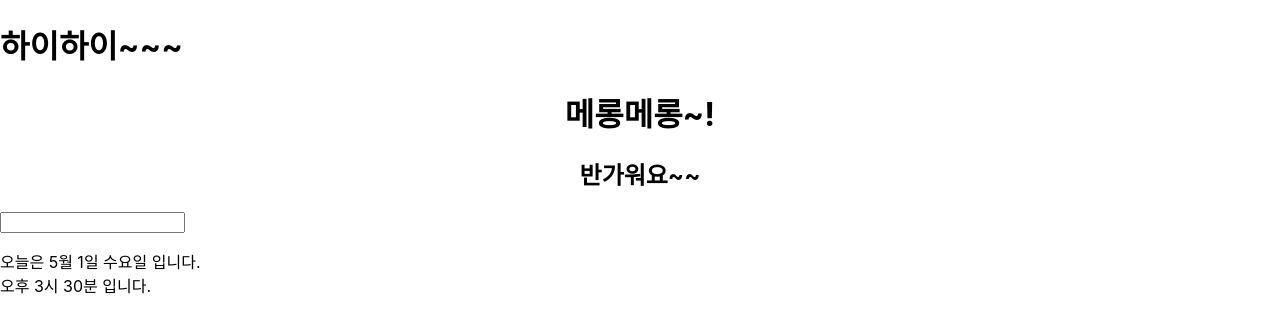
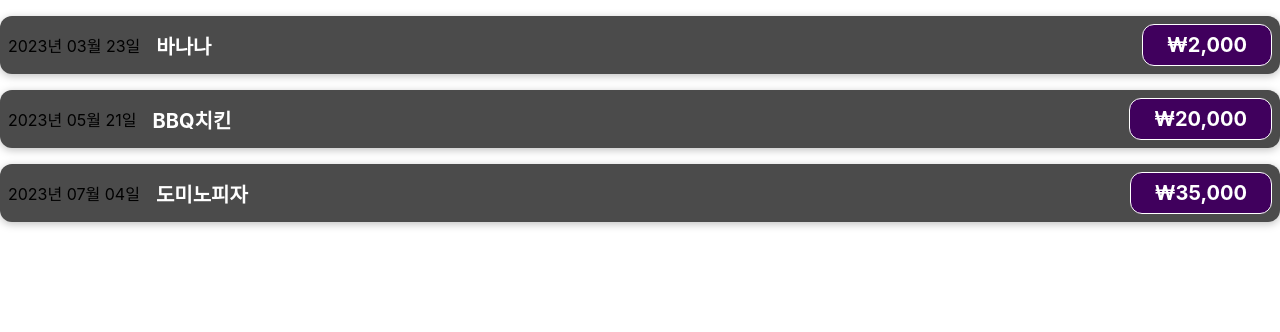
Before and after one commit to hongkongee/react-basic-study, a React (Create React App) app: page / in a window 1280 px wide. Shown: the top 332 px of the page. Built offline with nearby package versions, Linux system fonts and the light colour scheme.

Commit message:
2. 동적 데이터 렌더링 및 props 개념 확인

```diff
--- a/src/App.js
+++ b/src/App.js
@@ -1,28 +1,38 @@
-import logo from './logo.svg';
 import './App.css';
-import NoName from './NoName';
+import ExpenseItem from './components/ExpenseItem';
 
 function App() {
 
-  const $h2 = <h2>반가워요~~</h2>;
+  //지출 항목 객체 배열
+
+  const expenses = [
+    {
+      title: '바나나',
+      price: 2000,
+      date: new Date(2023, 3, 23),
+    },
+    {
+      title: 'BBQ치킨',
+      price: 20000,
+      date: new Date(2023, 5, 21),
+    },
+    {
+      title: '도미노피자',
+      price: 35000,
+      date: new Date(2023, 7, 4),
+    },
+  ];
+
   return (
     <>
-    <NoName />
+      {/* <ExpenseItem title='피자헛' price='15000' date='2024년 04월 15일' />
+      <ExpenseItem title='bbq치킨' price='20000' date='2024년 04월 05일' />
+      <ExpenseItem title='짜장면' price='8000' date='2024년 04월 25일' /> */}
 
-    <div className='App'>
-      <h1>메롱메롱~!</h1>
-      {$h2}
-    </div>
-    <div className='noname'>
-      <input type='text' />
-      <p>
-        오늘은 5월 1일 수요일 입니다. <br />
-        오후 3시 30분 입니다.
-      </p>
-    </div>
-
+      <ExpenseItem title={expenses[0].title} price={expenses[0].price} date={expenses[0].date} />
+      <ExpenseItem title={expenses[1].title} price={expenses[1].price} date={expenses[1].date} />
+      <ExpenseItem title={expenses[2].title} price={expenses[2].price} date={expenses[2].date} />
     </>
-
   );
 }
 
--- /dev/null
+++ b/src/components/ExpenseItem.css
@@ -0,0 +1,56 @@
+.expense-item {
+  display: flex;
+  justify-content: space-between;
+  align-items: center;
+  box-shadow: 0 2px 8px rgba(0, 0, 0, 0.25);
+  padding: 0.5rem;
+  margin: 1rem 0;
+  border-radius: 12px;
+  background-color: #4b4b4b;
+}
+
+.expense-item__description {
+  display: flex;
+  flex-direction: column;
+  gap: 1rem;
+  align-items: flex-end;
+  flex-flow: column-reverse;
+  justify-content: flex-start;
+  flex: 1;
+}
+
+.expense-item h2 {
+  color: #3a3a3a;
+  font-size: 1rem;
+  flex: 1;
+  margin: 0 1rem;
+  color: white;
+}
+
+.expense-item__price {
+  font-size: 1rem;
+  font-weight: bold;
+  color: white;
+  background-color: #40005d;
+  border: 1px solid white;
+  padding: 0.5rem;
+  border-radius: 12px;
+}
+
+@media (min-width: 580px) {
+  .expense-item__description {
+    flex-direction: row;
+    align-items: center;
+    justify-content: flex-start;
+    flex: 1;
+  }
+
+  .expense-item__description h2 {
+    font-size: 1.25rem;
+  }
+
+  .expense-item__price {
+    font-size: 1.25rem;
+    padding: 0.5rem 1.5rem;
+  }
+}
--- /dev/null
+++ b/src/components/ExpenseItem.js
@@ -0,0 +1,36 @@
+import React from 'react';
+import './ExpenseItem.css';
+
+const ExpenseItem = ({title, price, date}) => {
+
+  // 한자리 수를 두자리로 변환해주는 함수
+  const make2digit = (text) => {
+    return text.toString().padStart(2, '0');
+  }
+
+  // 날짜 포맷팅 변환 함수 정의
+  const makeFormattedDate = () => {
+    const year = date.getFullYear();
+    const month = date.getMonth();
+    const day = date.getDate();
+
+    return `${year}년 ${make2digit(month)}월 ${make2digit(day)}일`;
+  }
+
+  // 숫자를 화폐 표기법으로 바꾸기
+  const formattedPrice = new Intl.NumberFormat('ko-KR', {style: "currency", currency: "KRW"}).format(price);
+
+  // console.log('props: ', props);
+
+  return (
+    <div className='expense-item'>
+      <div>{makeFormattedDate()}</div>
+      <div className='expense-item__description'>
+        <h2>{title}</h2>
+        <div className='expense-item__price'>{formattedPrice}</div>
+      </div>
+    </div>
+  )
+}
+
+export default ExpenseItem;
```
